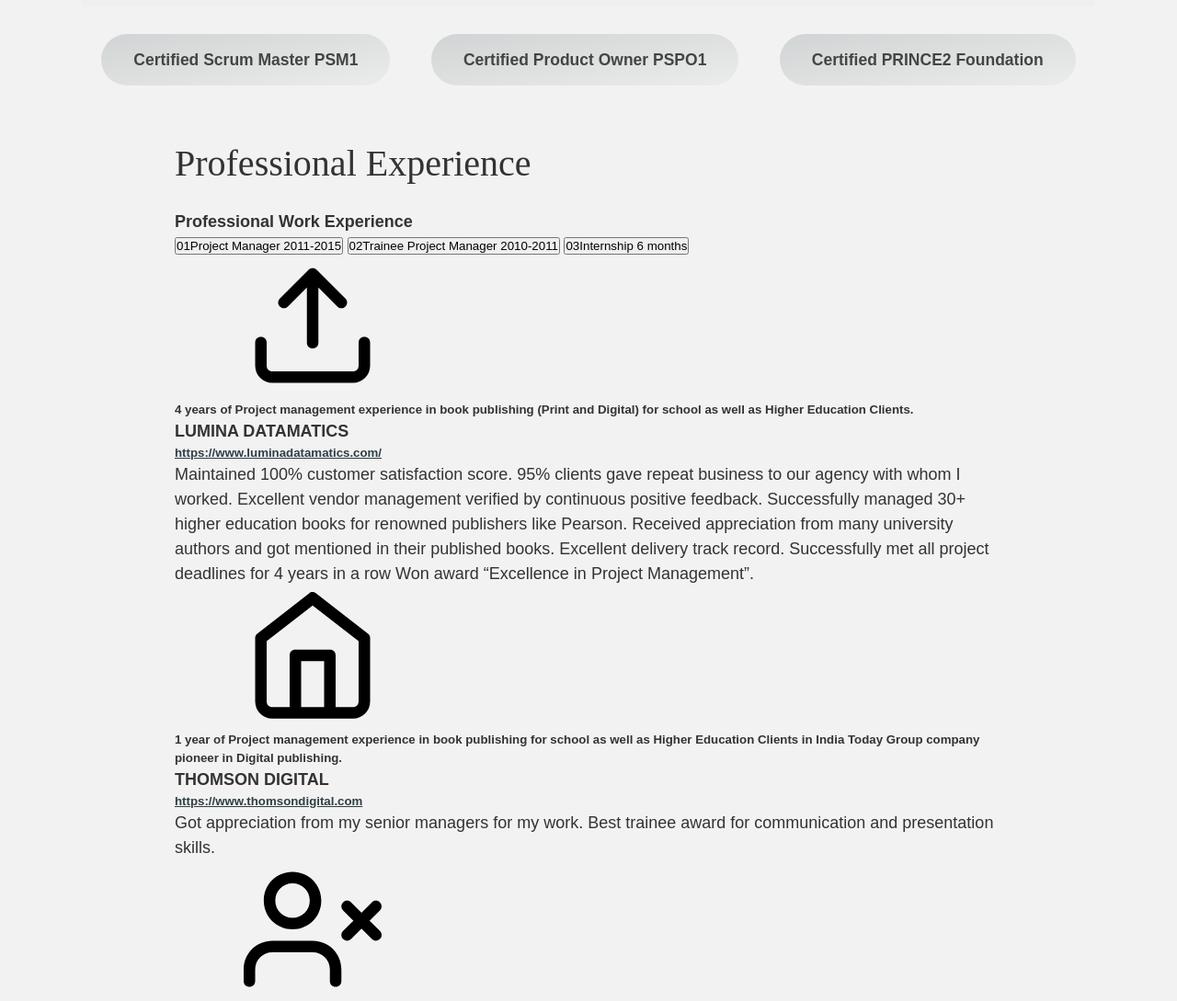
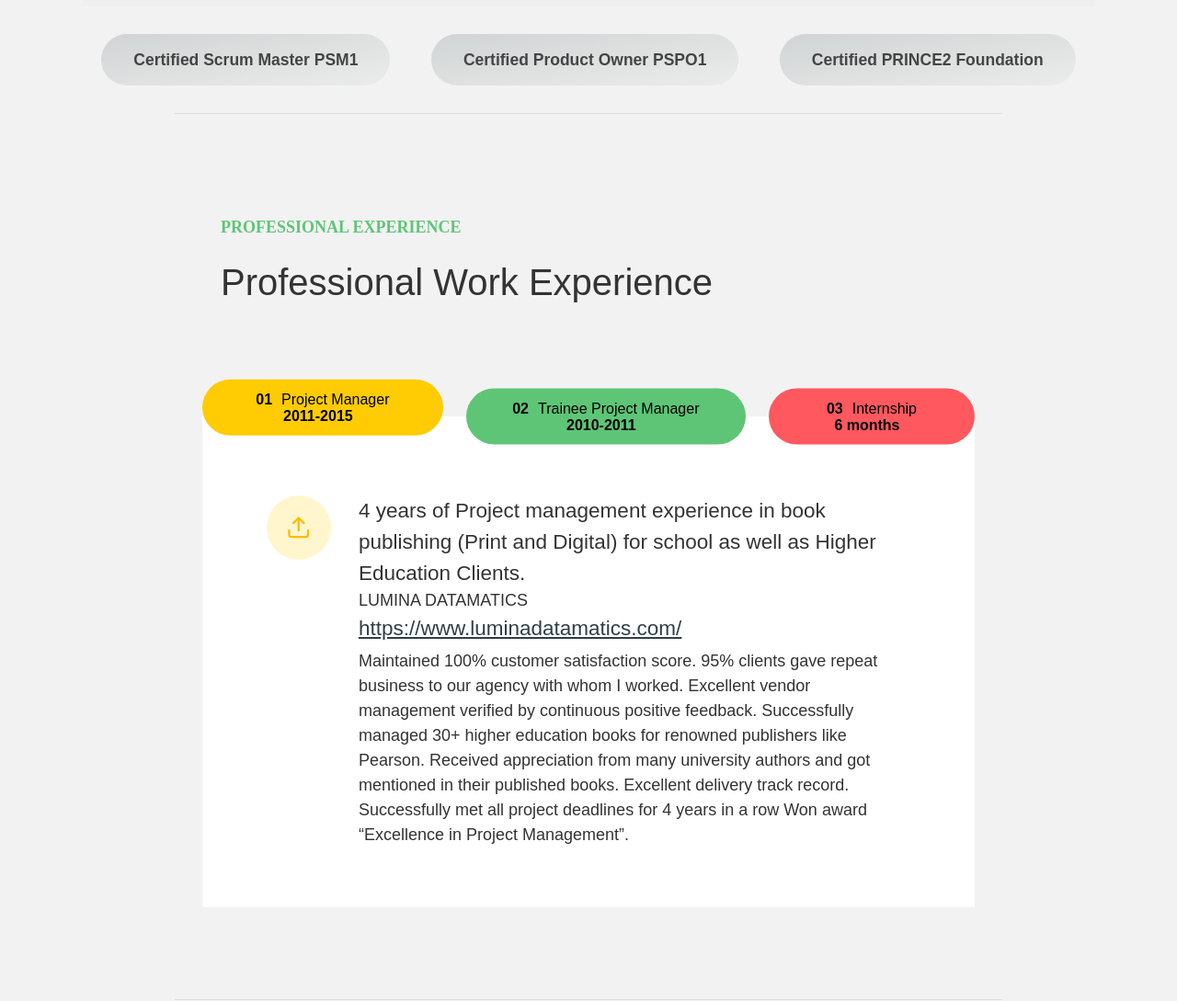
Before and after one commit to snehapantwork/snehatech, a plain HTML site: page index.html in a window 1280 px wide. Shown: the part 2300-3389 px from the top of the page at 92% size. Drawn offline with Linux system fonts and the light colour scheme; the site is published under a folder, as on GitHub Pages, so addresses that start at the root find nothing; files whose address does not match are found by name.

Commit message:
path edited

```diff
--- a/index.html
+++ b/index.html
@@ -12,8 +12,8 @@
 
     <link rel="stylesheet" href="MAIN/css/styles.css" />
     <link rel="stylesheet" href="SUB/MODAL/styles.css"/>
-    <link rel="stylesheet" href="/STYLE/style1.css">
-    <link rel="stylesheet" href="/STYLE/style2.css">
+    <link rel="stylesheet" href="STYLE/style1.css">
+    <link rel="stylesheet" href="STYLE/style2.css">
   </head>
   <body>
     <main>
```
